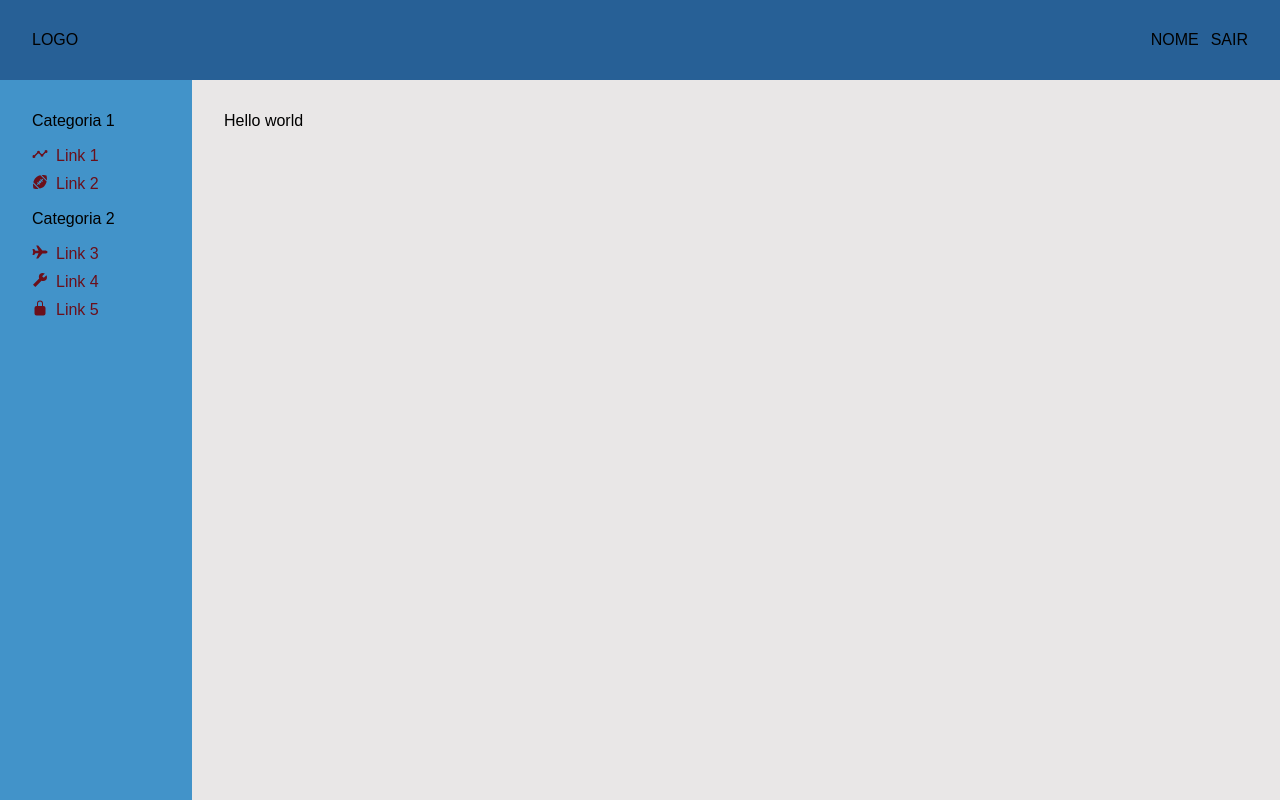
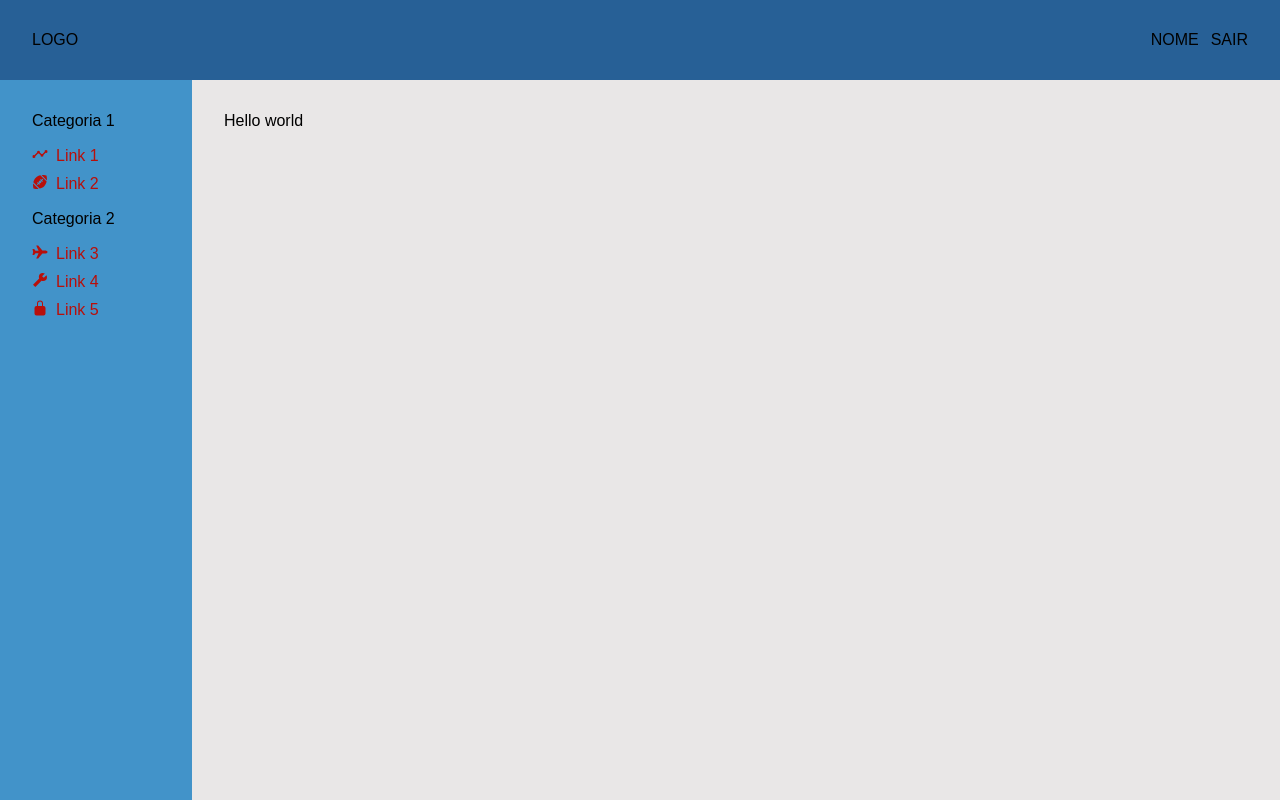
Before and after one commit to RafaelManfrim/MEIHelp_NextJS, a Next.js app: page / in a window 1280 px wide. Built offline with nearby package versions, Linux system fonts and the light colour scheme.

Commit message:
Modificações cores

```diff
--- a/src/styles/global.ts
+++ b/src/styles/global.ts
@@ -10,8 +10,9 @@ export const GlobalStyle = createGlobalStyle`
         --blue: #276096;
         --dark-blue: #030F1B;
         --black: #000000;
-        --red-light: #C12823;
-        --red: #6B0F1A;
+        --red-light: #FF6347;
+        --red: #B80F0A;
+        --red-dark: #900603;
         --green-light: #126E39;
         --green: #0A4021;
         --yellow: #EFCB68;
```
